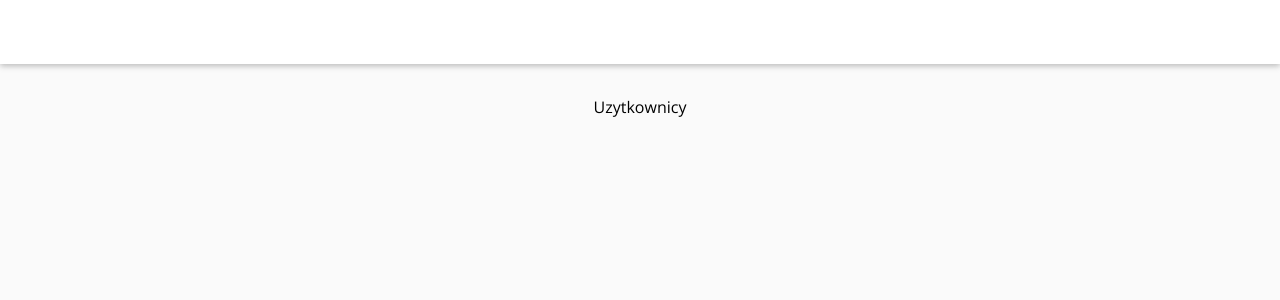
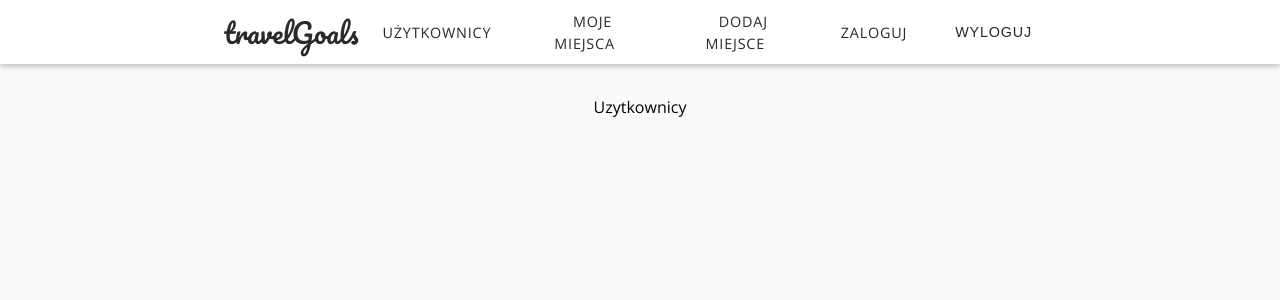
Before and after one commit to tranquilopablo/travel-goals, a React (Vite) app: page / in a window 1280 px wide. Shown: the top 300 px of the page. Built offline with nearby package versions, Linux system fonts and the light colour scheme.

Commit message:
adding navigation and create links

```diff
--- a/src/shared/sharedComponents/navigation/MainNavigation.jsx
+++ b/src/shared/sharedComponents/navigation/MainNavigation.jsx
@@ -1,23 +1,19 @@
 // import React from 'react'
+import css from './MainNavigation.module.css';
 
-import MainHeader from "./MainHeader";
+import MainHeader from './MainHeader';
+import { Link } from 'react-router-dom';
+import NavLinks from './NavLinks';
 
 export default function MainNavigation() {
   return (
     <MainHeader>
-    {/* <button className={css.menuBtn} onClick={openSideMenu}>
-      <i
-        className={`fa fa-bars ${css.sideMenuIcon}`}
-        aria-hidden="true"
-      ></i>
-    </button>
-    <h1 className={css.title}>
-      <Link to="/">travelFocusApp</Link>
-    </h1>
-    <nav className={css.headerNav}>
-      <NavLinks />
-    </nav> */}
-
-  </MainHeader>
-  )
+      <h1 className={css.title}>
+        <Link to="/">travelGoals</Link>
+      </h1>
+      <nav className={css.headerNav}>
+          <NavLinks />
+        </nav>
+    </MainHeader>
+  );
 }
--- /dev/null
+++ b/src/shared/sharedComponents/navigation/MainNavigation.module.css
@@ -0,0 +1,18 @@
+.title a {
+  text-decoration: none;
+  font-family: 'Pacifico';
+  color: rgb(39, 44, 41);
+  font-weight: 400;
+  font-size: 1.7rem;
+}
+.headerNav {
+    display: none;
+  }
+
+
+  @media (min-width: 768px) {
+
+    .headerNav {
+      display: block;
+    }
+  }
--- /dev/null
+++ b/src/shared/sharedComponents/navigation/NavLinks.jsx
@@ -0,0 +1,31 @@
+import React from 'react';
+import { NavLink } from 'react-router-dom';
+import css from './NavLinks.module.css';
+
+const NavLinks = () => {
+  return (
+    <ul className={css.navLinks}>
+      <li>
+        <NavLink to="/">UŻYTKOWNICY</NavLink>
+      </li>
+
+      <li>
+        <NavLink to={`/:222/miejsca`}>MOJE MIEJSCA</NavLink>
+      </li>
+
+      <li>
+        <NavLink to="/miejsca/nowe">DODAJ MIEJSCE</NavLink>
+      </li>
+
+      <li>
+        <NavLink to="/login">ZALOGUJ</NavLink>
+      </li>
+
+      <li>
+        <button >WYLOGUJ</button>
+      </li>
+    </ul>
+  );
+};
+
+export default NavLinks;
--- /dev/null
+++ b/src/shared/sharedComponents/navigation/NavLinks.module.css
@@ -0,0 +1,47 @@
+.navLinks {
+  list-style: none;
+  margin: 0;
+  padding: 0;
+  display: flex;
+  flex-direction: column;
+  justify-content: center;
+  align-items: center;
+}
+.navLinks li {
+  margin: 1rem;
+}
+.navLinks a {
+  color: #292929;
+  text-decoration: none;
+  padding: 0.5rem;
+  font-size: 0.9rem;
+  letter-spacing: 0.8px;
+  transition: 0.25s;
+}
+.navLinks a:hover {
+  box-shadow: 0 0.5rem 0.5rem -0.4rem #413e3d;
+  background-color: rgb(243, 243, 243);
+}
+
+.navLinks button {
+  cursor: pointer;
+  padding: 0.5rem;
+  color: #292929;
+  background-color: transparent;
+  font-size: 0.9rem;
+  letter-spacing: 0.8px;
+  border: none;
+  transition: 0.25s;
+}
+
+.navLinks button:hover {
+  box-shadow: 0 0.5rem 0.5rem -0.4rem #413e3d;
+  background-color: rgb(243, 243, 243);
+}
+
+@media (min-width: 768px) {
+  .navLinks {
+    flex-direction: row;
+  }
+
+}
```
